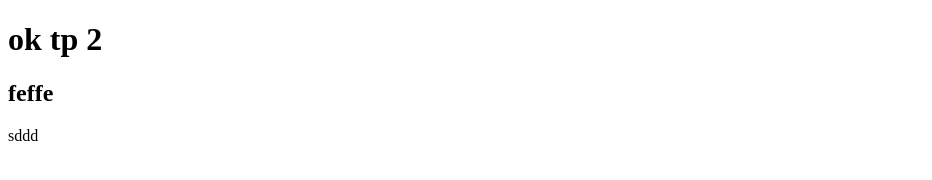
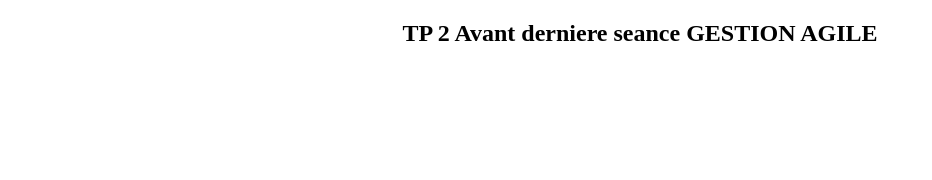
Before and after one commit to mekouar1999/tp2webb, a plain HTML site: page index.html in a window 1280 px wide. Shown: the whole page, without its empty margins (0-932 px from the left). Drawn offline with Linux system fonts and the light colour scheme.

Commit message:
commmit savant derniere seance

```diff
--- /dev/null
+++ b/index.css
@@ -0,0 +1,4 @@
+h2{
+    text-align: center
+    ;
+}
--- a/index.html
+++ b/index.html
@@ -4,11 +4,11 @@
     <meta charset="UTF-8">
     <meta name="viewport" content="width=device-width, initial-scale=1.0">
     <title>Othman</title>
+    <link rel="stylesheet" href="./index.css">
 </head>
 <body>
-    <h1>ok tp 2</h1>
-    <h2>feffe</h2>
 
-    <span>sddd</span>
+    <h2>TP 2 Avant derniere seance GESTION AGILE</h2>
+
 </body>
 </html>
```
